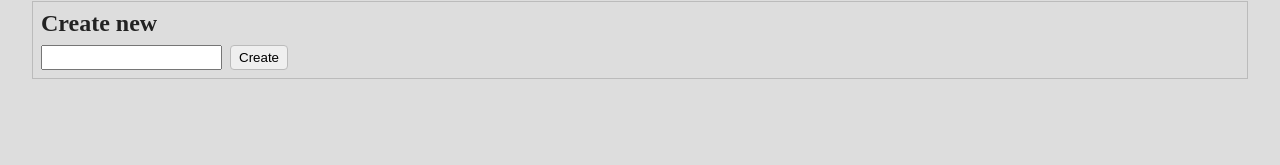
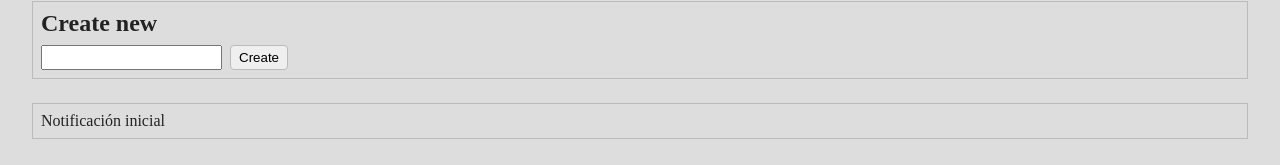
Before and after one commit to ignacioFernandezJeansalle/fullstackopen-part6-redux, a React (Vite) app in the folder anecdotes/: page / in a window 1280 px wide. Shown: the part 525-690 px from the top of the page. Built offline with nearby package versions, Linux system fonts and the light colour scheme.

Commit message:
Add Notification component to app (ex6.12)

```diff
--- a/anecdotes/src/App.jsx
+++ b/anecdotes/src/App.jsx
@@ -1,6 +1,7 @@
 import Filter from "./components/Filter";
 import AnecdoteList from "./components/AnecdoteList";
 import AnecdoteForm from "./components/AnecdoteForm";
+import Notification from "./components/Notification";
 
 import "./App.css";
 
@@ -14,6 +15,7 @@ const App = () => {
         <Filter />
         <AnecdoteList />
         <AnecdoteForm />
+        <Notification />
       </main>
     </>
   );
```
Also changed, not shown: 1 other file (tests, documents, lock files or other folders).
